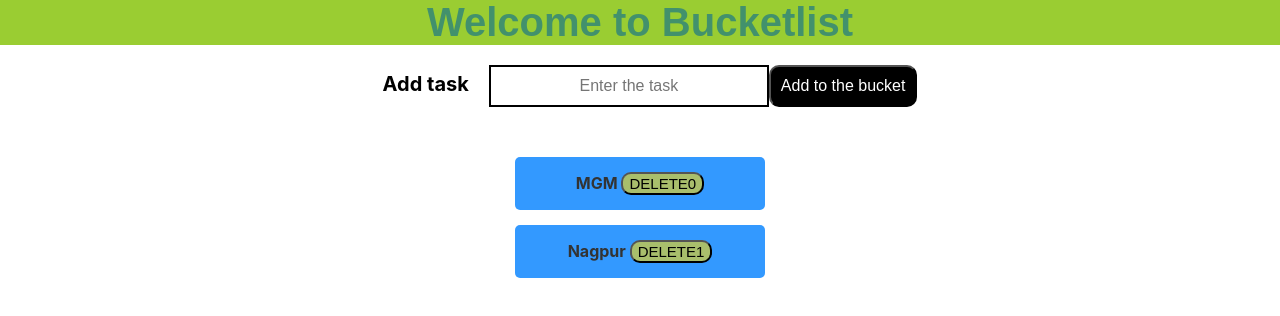
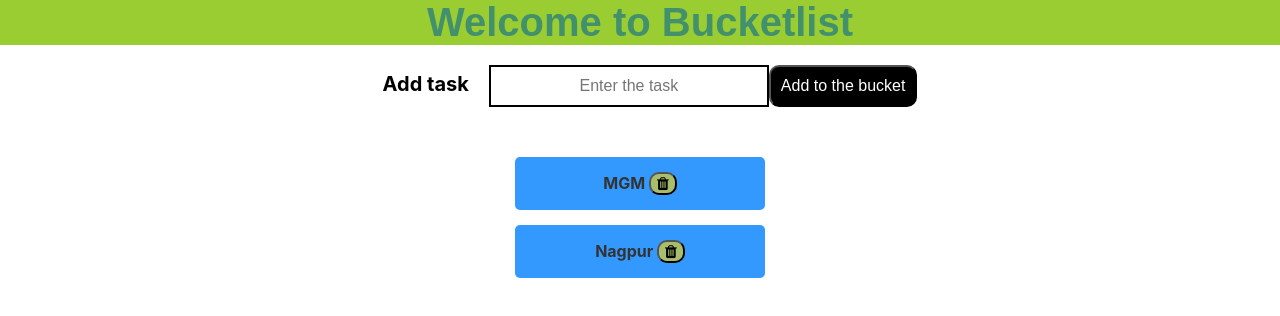
Before and after one commit to surajkawadkar/todolist, a React (Create React App) app: page / in a window 1280 px wide. Shown: the top 316 px of the page. Built offline with nearby package versions, Linux system fonts and the light colour scheme.

Commit message:
public dir index.html font osm cdn is use fa fa

```diff
--- a/public/index.html
+++ b/public/index.html
@@ -10,6 +10,7 @@
       content="Web site created using create-react-app"
     />
     <link rel="apple-touch-icon" href="%PUBLIC_URL%/logo192.png" />
+    <link rel="stylesheet" href="https://cdnjs.cloudflare.com/ajax/libs/font-awesome/4.7.0/css/font-awesome.min.css">
     <!--
       manifest.json provides metadata used when your web app is installed on a
       user's mobile device or desktop. See https://developers.google.com/web/fundamentals/web-app-manifest/
--- a/src/components/ListItem.js
+++ b/src/components/ListItem.js
@@ -1,4 +1,5 @@
 import React, { Component } from 'react'
+import '../style.css';
 
  class ListItem extends Component {
 
@@ -12,7 +13,7 @@ import React, { Component } from 'react'
         return (
             <div>
 
-                  <li key  = {this.props.index}>{this.props.item}  <button className="del-btn" onClick={(e)=>this.props.removeItem(this.props.index)} value={this.props.index}>DELETE{this.props.index}</button>   </li>
+                  <li key  = {this.props.index}>{this.props.item}  <button className="del-btn" onClick={(e)=>this.props.removeItem(this.props.index)} value={this.props.index} > <i class="fa fa-trash" ></i></button>   </li>
                  {/* <button className="del-btn" onClick={(e)=>this.props.removeItem(this.props.index)} value={this.props.index}>DELETE{this.props.index}</button> */}
             </div>
         )
```
Also changed, not shown: 1 other file (tests, documents, lock files or other folders).
